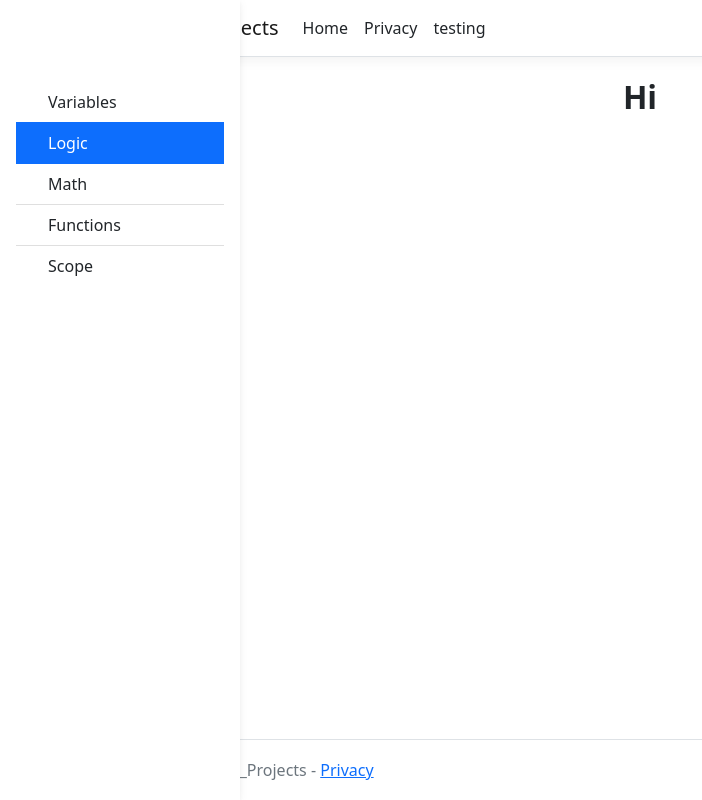
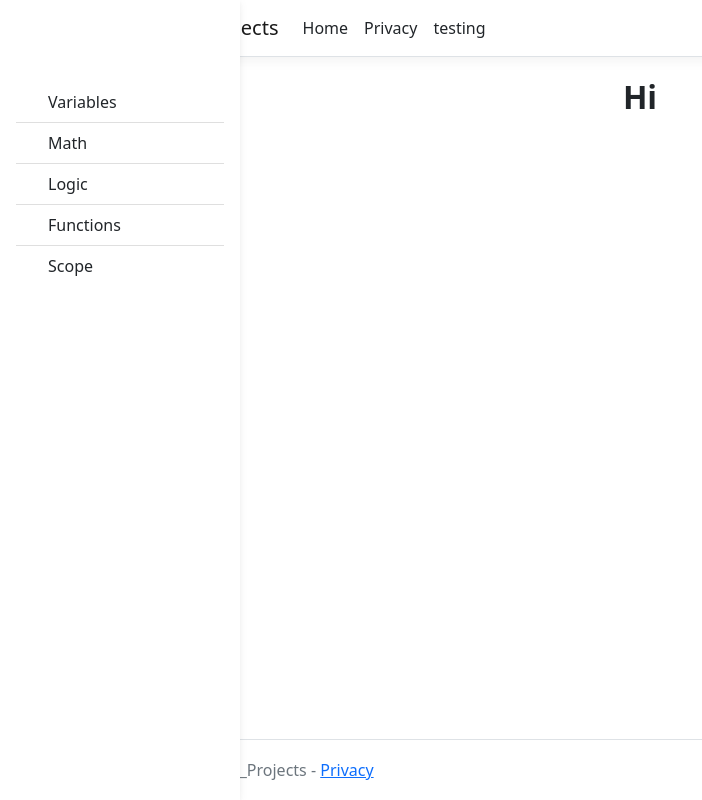
Before and after one commit to SamuelT95/COMP-4956-Projects, an ASP.NET Core app: page / in a window 1280 px wide. Shown: the whole page, without its empty margins (0-702 px from the left). Run offline with ASP.NET Core 8, Linux system fonts and the light colour scheme; style sheets or scripts are compiled from the project's sources.

Commit message:
Some small changes to the sidebar

```diff
--- a/Pages/Index.cshtml
+++ b/Pages/Index.cshtml
@@ -15,35 +15,34 @@
        >
     <div class="position-sticky">
       <div class="list-group list-group-flush mx-3 mt-4">
-        <a
+        <button
+           id="variables"
            href="#"
            class="list-group-item list-group-item-action py-2 ripple"
            aria-current="true"
            >
           <i class="fas fa-tachometer-alt fa-fw me-3"></i
             ><span>Variables</span>
-        </a>
-        <a
-           href="#"
-           class="list-group-item list-group-item-action py-2 ripple active"
-           >
-          <i class="fas fa-chart-area fa-fw me-3"></i
-            ><span>Logic</span>
-        </a>
-        <a
+        </button>
+        <button
            href="#"
            class="list-group-item list-group-item-action py-2 ripple"
-           ><i class="fas fa-lock fa-fw me-3"></i><span>Math</span></a
+           ><i class="fas fa-lock fa-fw me-3"></i><span>Math</span></button
           >
-        <a
+        <button
            href="#"
            class="list-group-item list-group-item-action py-2 ripple"
-           ><i class="fas fa-lock fa-fw me-3"></i><span>Functions</span></a
+           ><i class="fas fa-lock fa-fw me-3"></i><span>Logic</span></button
           >
-        <a
+        <button
            href="#"
            class="list-group-item list-group-item-action py-2 ripple"
-           ><i class="fas fa-lock fa-fw me-3"></i><span>Scope</span></a
+           ><i class="fas fa-lock fa-fw me-3"></i><span>Functions</span></button
+          >
+        <button
+           href="#"
+           class="list-group-item list-group-item-action py-2 ripple"
+           ><i class="fas fa-lock fa-fw me-3"></i><span>Scope</span></button
           >
       </div>
     </div>
--- a/Pages/Index.cshtml.css
+++ b/Pages/Index.cshtml.css
@@ -14,4 +14,8 @@ p
     box-shadow: 0 2px 5px 0 rgb(0 0 0 / 5%), 0 2px 10px 0 rgb(0 0 0 / 5%);
     width: 240px;
     z-index: 600;
-  }
+}
+.sidebar .active {
+    border-radius: 5px;
+    box-shadow: 0 2px 5px 0 rgb(0 0 0 / 16%), 0 2px 10px 0 rgb(0 0 0 / 12%);
+}
```
Also changed, not shown: 7 other files.
